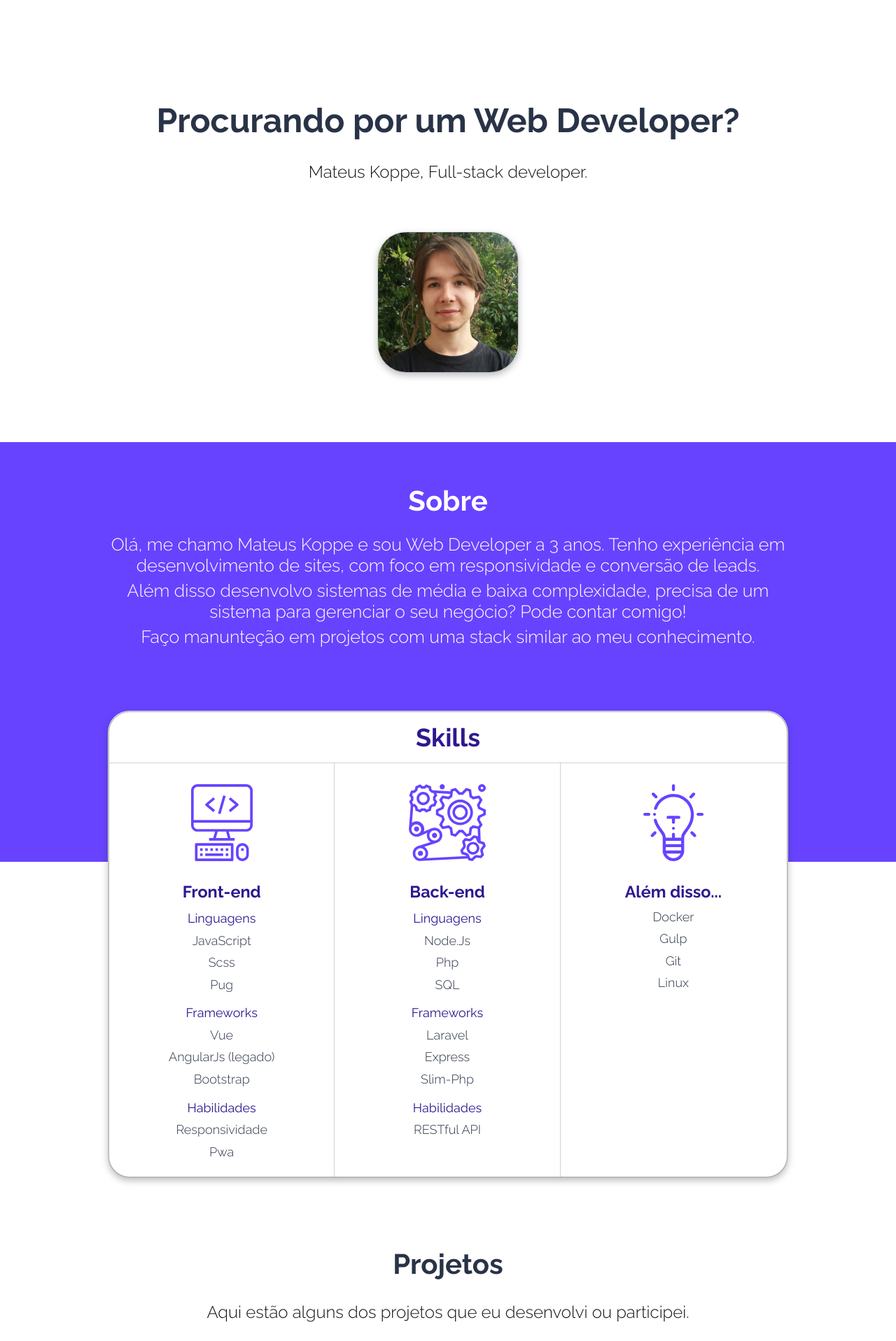
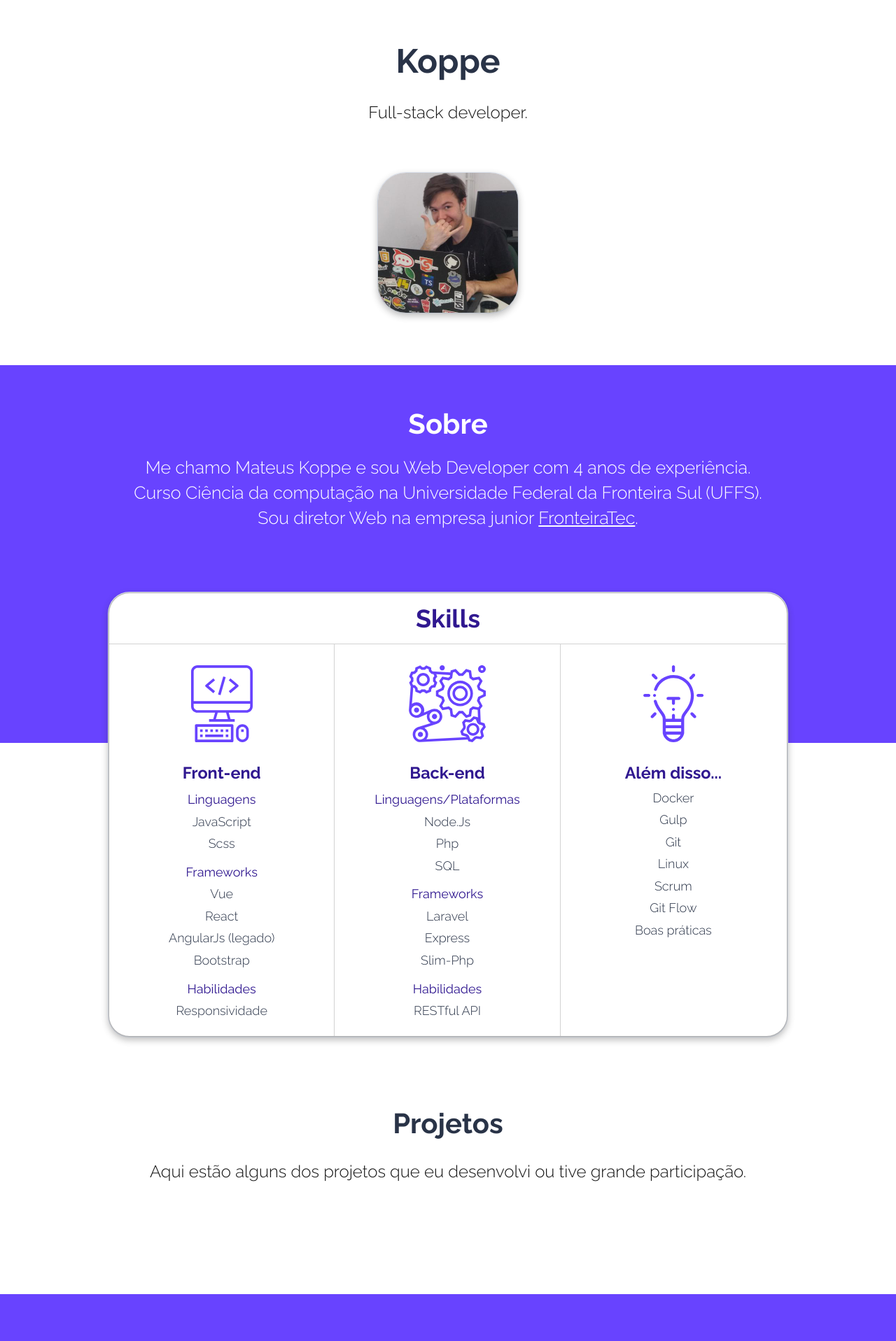
Before and after one commit to mateusKoppe/mateuskoppe.github.io, a Nuxt app: page / in a window 1280 px wide. Shown: the top 1917 px of the page at 70% size. Built offline with nearby package versions, Linux system fonts and the light colour scheme.

Commit message:
Some content improvments

```diff
--- a/assets/style/base.scss
+++ b/assets/style/base.scss
@@ -33,6 +33,10 @@ p {
   --color-text: white;
   color: var(--color-text);
   background-color: var(--color-primary);
+
+  a {
+    color: white;
+  }
 }
 
 .container.is-spaced {
--- a/assets/style/variables.scss
+++ b/assets/style/variables.scss
@@ -1,10 +1,11 @@
+
 $color-text: #293347;
 $color-text-black: #141414;
 $color-primary: #6843FF;
 $color-primary-dark: #301890;
 
 html {
-  --color-text: #293347;
+  --color-text: #{$color-text};
   --color-text-black: #{$color-text-black};
   --color-primary: #{$color-primary};
   --color-primary-dark: #{$color-primary-dark};
--- a/pages/index.vue
+++ b/pages/index.vue
@@ -2,12 +2,12 @@
   <div>
 
     <section class="section" id="intruduction">
-      <div class="container is-big-spaced">
-        <h1 class="title is-size-1"> Procurando por um Web Developer? </h1>
-        <p class="subtitle is-size-1 is-black"> Mateus Koppe, Full-stack developer. </p>
+      <div class="container">
+        <h1 class="title is-size-1"> Koppe </h1>
+        <p class="subtitle is-size-1 is-black"> Full-stack developer. </p>
         <br>
         <figure class="photo">
-          <img src="~/assets/images/koppe.jpg">
+          <img src="../assets/images/koppe.jpg">
         </figure>
       </div>
     </section>
@@ -15,9 +15,9 @@
     <section class="section is-primary" id="about">
       <div class="container is-spaced">
         <h2 class="title is-size-2"> Sobre </h2>
-        <p> Olá, me chamo Mateus Koppe e sou Web Developer a 3 anos. Tenho experiência em desenvolvimento de sites, com foco em responsividade e conversão de leads. </p>
-        <p> Além disso desenvolvo sistemas de média e baixa complexidade, precisa de um sistema para gerenciar o seu negócio? Pode contar comigo! </p>
-        <p> Faço manunteção em projetos com uma stack similar ao meu conhecimento. </p>
+        <p> Me chamo Mateus Koppe e sou Web Developer com 4 anos de experiência. </p>
+        <p> Curso Ciência da computação na Universidade Federal da Fronteira Sul (UFFS). </p>
+        <p> Sou diretor Web na empresa junior <a href="https://fronteiratec.com/" target="blank">FronteiraTec</a>. </p>
         <br>
       </div>
     </section>
@@ -38,24 +38,23 @@
                   <ul class="skill-category-list">
                     <li> JavaScript </li>
                     <li> Scss </li>
-                    <li> Pug </li>
                   </ul>
                   <h4 class="skill-category-title is-size-2"> Frameworks </h4>
                   <ul class="skill-category-list">
                     <li> Vue </li>
+                    <li> React </li>
                     <li> AngularJs (legado) </li>
                     <li> Bootstrap </li>
                   </ul>
                   <h4 class="skill-category-title is-size-2"> Habilidades </h4>
                   <ul class="skill-category-list">
                     <li> Responsividade </li>
-                    <li> Pwa </li>
                   </ul>
                 </div>
                 <div class="skill-category">
                   <span class="skill-category-icon is-back-end"></span>
                   <h3 class="skill-category-title is-size-1"> Back-end </h3>
-                  <h4 class="skill-category-title is-size-2"> Linguagens </h4>
+                  <h4 class="skill-category-title is-size-2"> Linguagens/Plataformas </h4>
                   <ul class="skill-category-list">
                     <li> Node.Js </li>
                     <li> Php </li>
@@ -80,6 +79,9 @@
                     <li>Gulp</li>
                     <li>Git</li>
                     <li>Linux</li>
+                    <li>Scrum</li>
+                    <li>Git Flow</li>
+                    <li>Boas práticas</li>
                   </ul>
                 </div>
               </div>
@@ -92,7 +94,7 @@
 
     <section class="section container is-spaced" id="projects">
       <h2 class="title is-size-2"> Projetos </h2>
-      <p class="subtitle is-size-1 is-black"> Aqui estão alguns dos projetos que eu desenvolvi ou participei. </p>
+      <p class="subtitle is-size-1 is-black"> Aqui estão alguns dos projetos que eu desenvolvi ou tive grande participação. </p>
       <div class="projects-wrap">
         <a
           v-for="(project, index) in projects"
@@ -121,7 +123,7 @@
         <h3 class="title is-size-4"> Linked-In </h3>
         <a href="https://www.linkedin.com/in/mateusKoppe/" target="_blank"> /mateusKoppe </a>
         <h3 class="title is-size-4"> Telegram </h3>
-        <a href="https://t.me/mateusKoppe" target="_blank"> @mateusKoppe </a>
+        <a href="https://t.me/Koppemon" target="_blank"> @Koppemon </a>
       </div>
     </section>
 
@@ -141,7 +143,7 @@ export default {
 
 <style lang="scss">
 #intruduction {
-  padding: 3rem 0;
+  padding: 2rem 0 5rem 0;
   text-align: center;
 
   .photo {
@@ -247,15 +249,15 @@ export default {
     margin-bottom: 3rem;
 
     &.is-front-end {
-      background-image: url(~/assets/images/web.svg);
+      background-image: url(../assets/images/web.svg);
     }
 
     &.is-back-end {
-      background-image: url(~/assets/images/cog.svg);
+      background-image: url(../assets/images/cog.svg);
     }
 
     &.is-anothers {
-      background-image: url(~/assets/images/lamp.svg);
+      background-image: url(../assets/images/lamp.svg);
     }
   }
 }
```
Also changed, not shown: package.json (+10 -10 lines), assets/images/koppe.jpg, 1 other file (tests, documents, lock files or other folders).
